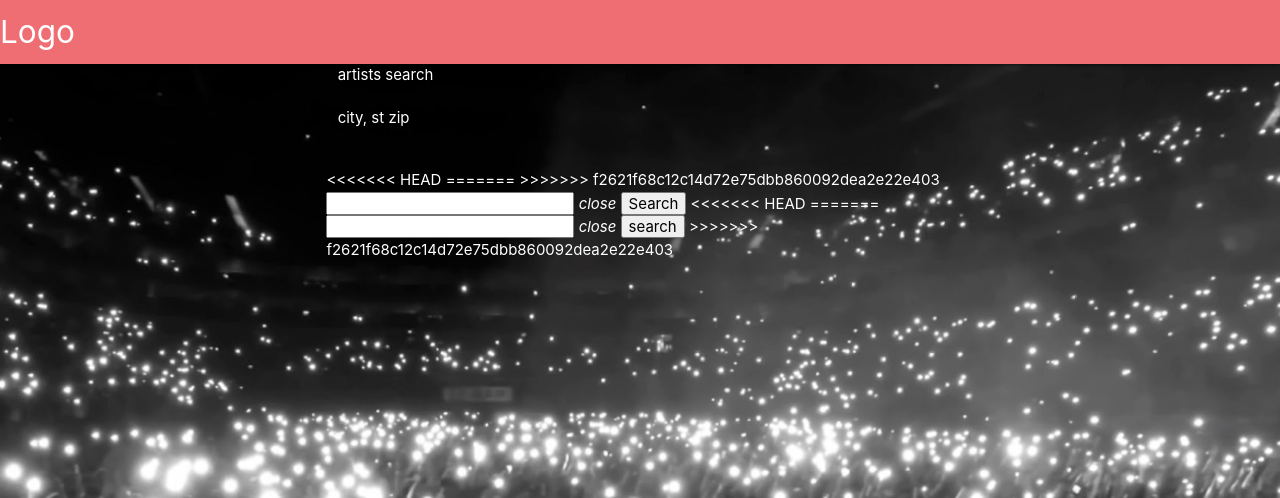
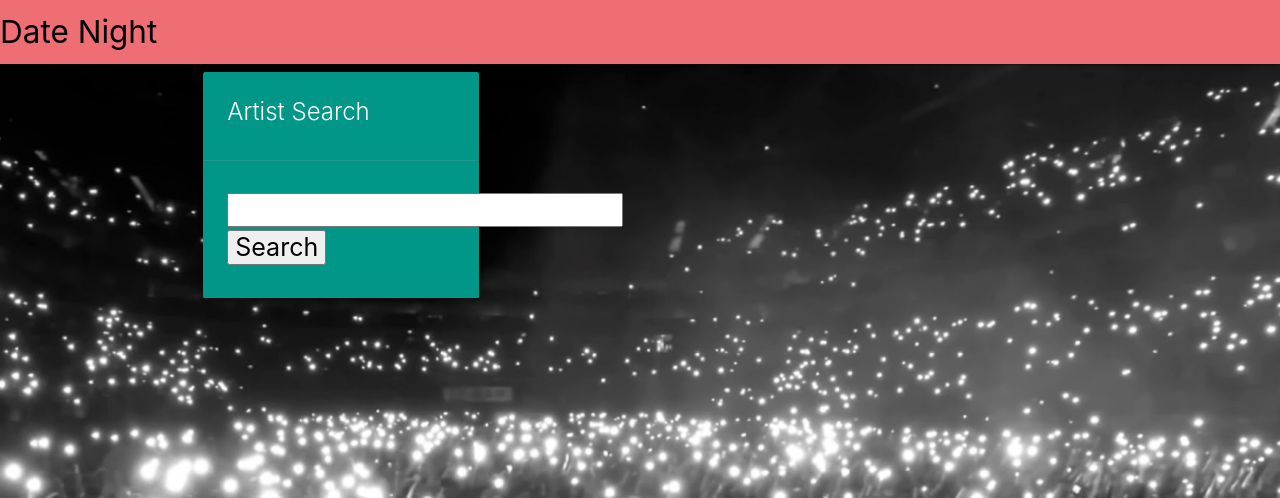
Before and after one commit to guliver109/its-your-night.github.io, a PHP site: page / in a window 1280 px wide. Shown: the top 498 px of the page. Run offline with PHP 8.4, Linux system fonts and the light colour scheme; some libraries are stand-ins or nearby versions; some web fonts are replaced.

Commit message:
style 1PM

```diff
--- a/assets/css/style.css
+++ b/assets/css/style.css
@@ -1,16 +1,34 @@
+html,
 body {
-    text-align: center;
+    /* text-align: left; */
 
     background: url("../images/concert\ 2.png") no-repeat fixed center;
 
     background-size: cover;
 
-    text-align: left;
-
-    color: #ffffff;
-
-
+    /* color: #ffffff; */
   }
 
+.row {
+    color: blueviolet;
 
-  }
+}
+
+.card-header {
+    color: teal;
+    font-size: 25px;
+    font-display: bold
+}
+.card {
+    color: teal;
+    font-size: 25px;
+    font-display: bold;
+}
+
+#navTop {
+    color: rgb(0, 0, 0);
+}
+
+.nav-wrapper {
+    color: purple;
+}
--- a/index.html
+++ b/index.html
@@ -34,100 +34,47 @@
 </head>
 
 <body>
-
   <nav>
     <div class="nav-wrapper">
-          <a href="#!" class="brand-logo">Logo</a>
-          <!-- <ul class="right hide-on-med-and-down">
-            <li><a class="waves-effect waves-light btn-large">Artist</a></li>
-            <li><a class="waves-effect waves-light btn-large">City, ST Zip <i class="material-icons right"></a></li> -->
-            <!-- <li><a class="waves-effect waves-light btn-large">Large Button</a></li> -->
-          </ul>
+      <a class="brand-logo" id="navTop">Date Night</a>
     </div>
   </nav>
 
   <!-- Page Layout here -->
 
-
-    <div class="container">
-
   <div class="container">
 
 
-        <!-- -------------------- SEARCH BAR ----------------- -->
     <div class="row">
+      <div class="col s4 m4">
+        <div class="card teal">
+          <div class="card-content white-text">
+            <span class="card-title">Artist Search</span></div>
 
-        <div class="col s4">
+          <div class="card-action">
+            <form>
+              <div class="input-field">
+                <input id="artist-input" type="artist search" required>
+                <label class="label-icon" for="search"><i class="material-icons"></i></label>
+                <i class="material-icons"></i>
+                <button id="search-btn">Search</button>
+             </div>
+            </form>
 
-          <div class="row">
-
-              <div class="col s12">artists search</div>
-
+            <div class="col s8 m8">
+                <div class="search results" id="content-display">
+            </div>
 
             </div>
-
-              <div class="row">
-
-              <div class="col s12">city, st zip</div>
+          </div>
+        </div>
+      </div>
 
 
     </div>
 
 
-        </div>
-
-   </div>
-
-
-
-              <form>
-                <div class="input-field">
-<<<<<<< HEAD
-=======
-
->>>>>>> f2621f68c12c14d72e75dbb860092dea2e22e403
-                  <input id="artist-input" type="artist search"  required>
-                  <label class="label-icon" for="search"><i class="material-icons"></i></label>
-                  <i class="material-icons">close</i>
-                  <button id="search-btn">Search</button>
-<<<<<<< HEAD
-=======
-
-                  <input id="artist-input" type="artist search" required>
-                  <label class="label-icon" for="search"><i class="material-icons"></i></label>
-                  <i class="material-icons">close</i>
-                  <button id="search-btn">search</button>
-
->>>>>>> f2621f68c12c14d72e75dbb860092dea2e22e403
-                </div>
-              </form>
-
-              <div class="row" id="content-display">
-
-
-           </div>
-
-              <div class="row" id='content-display'>
-
-             </div>
-
-
-      <!----------------------------- BUTTONS FOR TOP OF PAGE ------------------------------------ -->
-
-            <!-- <button class="btn waves-effect waves-light" type="Artist Search" name="action">Artist Search
-              </button>
-
-              <a class="waves-effect waves-light btn">Artist Name</a>
-              <a class="waves-effect waves-light btn"><i class="material-icons left">City State Zip</i></a>
-              <a class="waves-effect waves-light btn"><i class="material-icons right">cloud</i>City, State Zip</a>
-
-     -->
   <!-- Page Content goes here -->
-
-
-
-
-</div>
 
 </body>
 
```
Lines whose indentation alone changed are shown as unchanged.
